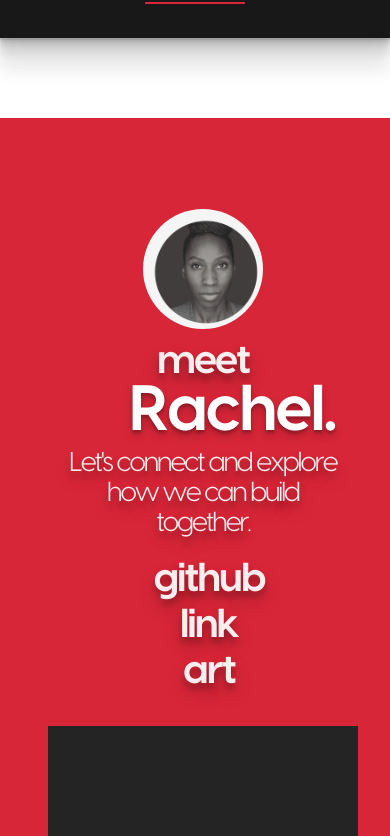
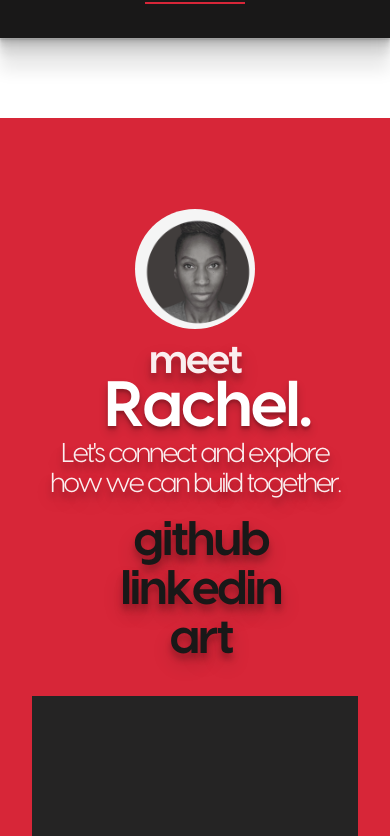
Before and after one commit to R-LaRoi/stroi-app, a React (Vite) app: page /main in a window 390 px wide. Shown: the part 1868-2704 px from the top of the page. Built offline with nearby package versions, Linux system fonts and the light colour scheme.

Commit message:
Updated links

```diff
--- a/src/Components/Homepage.jsx
+++ b/src/Components/Homepage.jsx
@@ -30,14 +30,15 @@
      <div className='r-sub-title'>  Let's connect and explore how we can build together.</div>
       <ul className='hp-ul'>
         <li className='li-ul'>
-        <a href=""></a>
-        github
+        <a href="https://github.com/R-LaRoi" target='blank_' id='li-link'>
+        github</a>
         </li>
-      <li className='li-ul'>link
+      <li className='li-ul'>
+        <a href='https://www.linkedin.com/in/rachel-stroy-978397277/' target='blank_' id='li-link'>linkedin</a>
 
       </li>
-      <li className='li-ul'>art
-
+      <li className='li-ul'>
+        <a href='https://www.rachelstroy.com/' target='blank_' id='li-link'> art</a>
       </li></ul>
     </div>
 
--- a/src/Components/stylesheets/hpg.css
+++ b/src/Components/stylesheets/hpg.css
@@ -12,6 +12,17 @@
   text-decoration: none;
   cursor: pointer;
   filter: grayscale(100%);
+}
+
+#li-link {
+  color: #191818;
+  text-decoration: none;
+  font-size: 3rem;
+}
+#li-link:hover {
+  color: #ffffff;
+  cursor: pointer;
+  text-decoration: none;
 }
 
 .r-sub-title {
@@ -107,7 +118,6 @@
 .dev-title {
   margin-top: 7rem;
   padding: 0.8rem;
-
   font-family: "Visby-Bold";
 }
 
@@ -198,19 +208,20 @@
 
   .dev-profile {
     grid-template-columns: 1fr;
-    padding-top: 2rem;
-    margin-top: -2rem;
+    /* padding-top: 2rem;
+    margin-top: -2rem; */
     background-color: #d72638;
     height: 100vh;
     color: white;
     font-family: "Visby-Reg";
-    padding-left: 3rem;
-    text-align: center;
+    /* padding-left: 3rem; */
+    /* text-align: center; */
   }
 
   .rachel {
     font-size: 5rem;
-    margin-left: 60px;
+    padding-left: 3.5rem;
+    /* margin-left: 45px; */
   }
 
   .dev-title {
@@ -222,6 +233,7 @@
     text-shadow: rgba(0, 0, 0, 0.19) 0px 10px 20px,
       rgba(0, 0, 0, 0.23) 0px 6px 6px;
     padding: 3rem;
+    text-align: center;
   }
   .connect-subtxt {
     font-size: 2rem;
@@ -258,7 +270,7 @@
 
   .rachel {
     font-size: 4rem;
-    padding: 0.3rem;
+    /* padding: 0.8rem; */
     margin-bottom: 10px;
   }
   .dev-profile {
@@ -273,6 +285,7 @@
     color: #1f1e1e;
     text-shadow: rgba(0, 0, 0, 0.19) 0px 6px 10px,
       rgba(0, 0, 0, 0.23) 0px 3px 3px;
+    cursor: pointer;
   }
 }
 
@@ -289,6 +302,6 @@
   .li-title {
     font-size: 3rem;
     font-family: "Visby-Bold";
-    line-height: 35px;
+    line-height: 25px;
   }
 }
```
